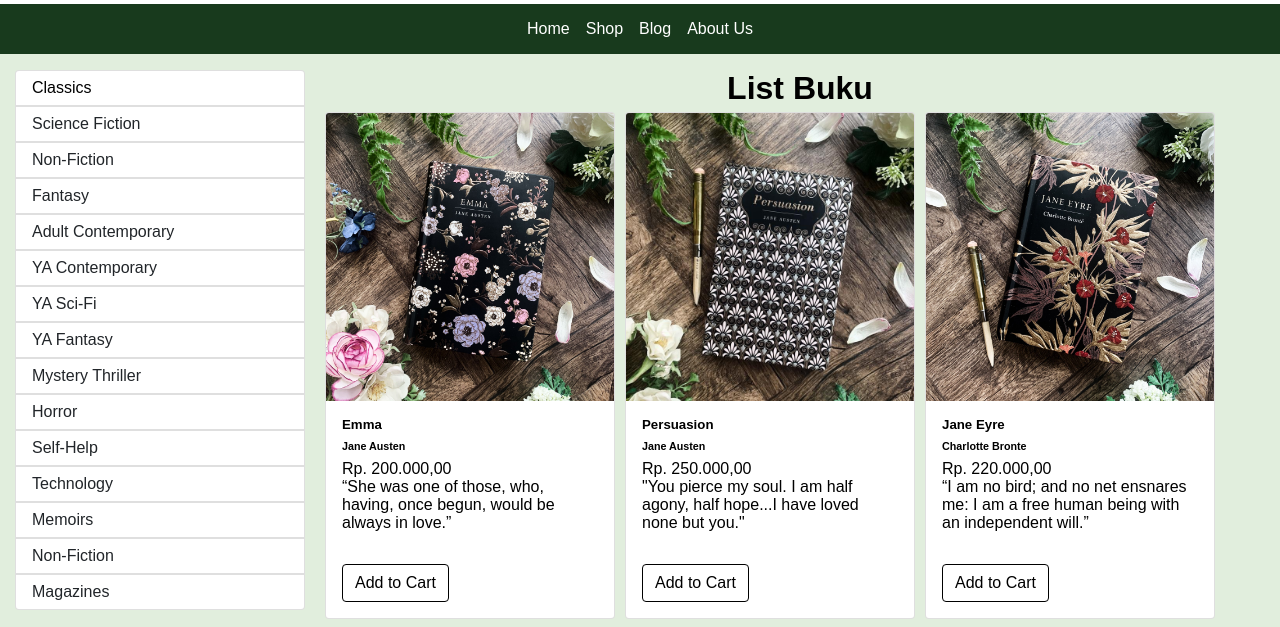
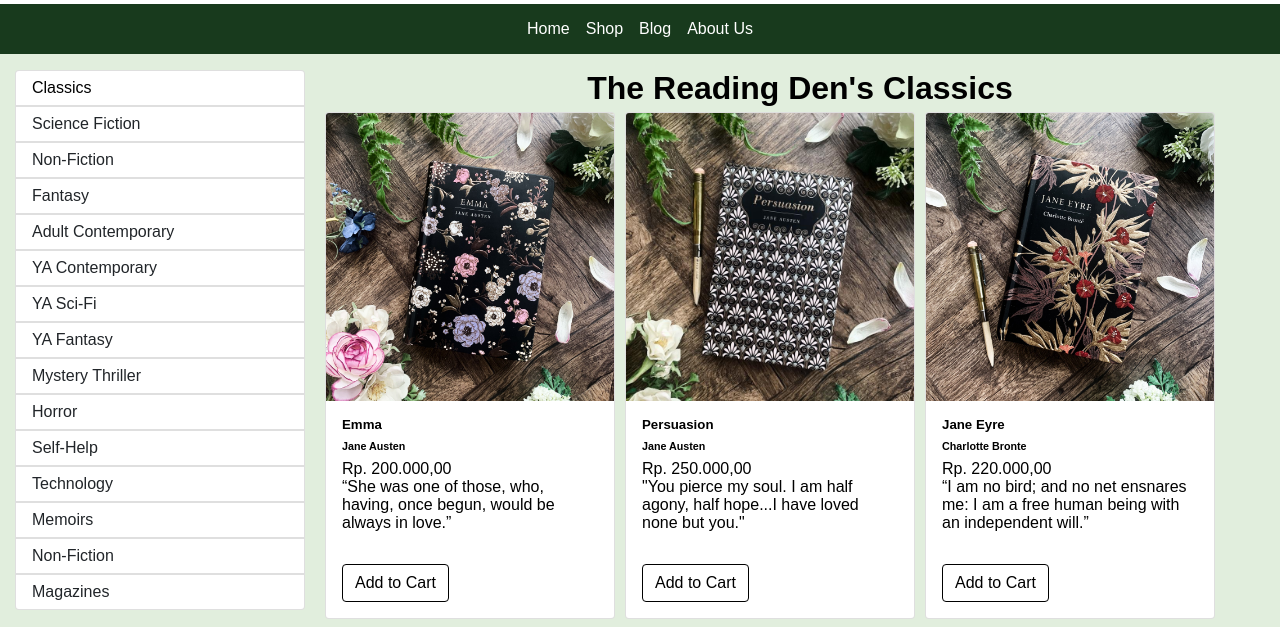
Before and after one commit to dydyandra/dydyandra.github.io, a plain HTML site: page list.html in a window 1280 px wide. Shown: the part 135-762 px from the top of the page. Drawn offline with Linux system fonts and the light colour scheme.

Commit message:
update lagii

```diff
--- a/list.html
+++ b/list.html
@@ -73,7 +73,7 @@
                 </div>
 
                 <div class="col-9" style="margin-left: 0px; margin-bottom: 30px;">
-                    <h1 style="text-align: center;">List Buku</h1>
+                    <h1 style="text-align: center;">The Reading Den's Classics</h1>
                     <div class="d-flex mb-5" style="margin-right:10px">
                         <div class="card" style="width: 18rem; margin: 5px;">
                             <img src="public/img/emma.jpg" class="card-img-top" alt="...">
```
